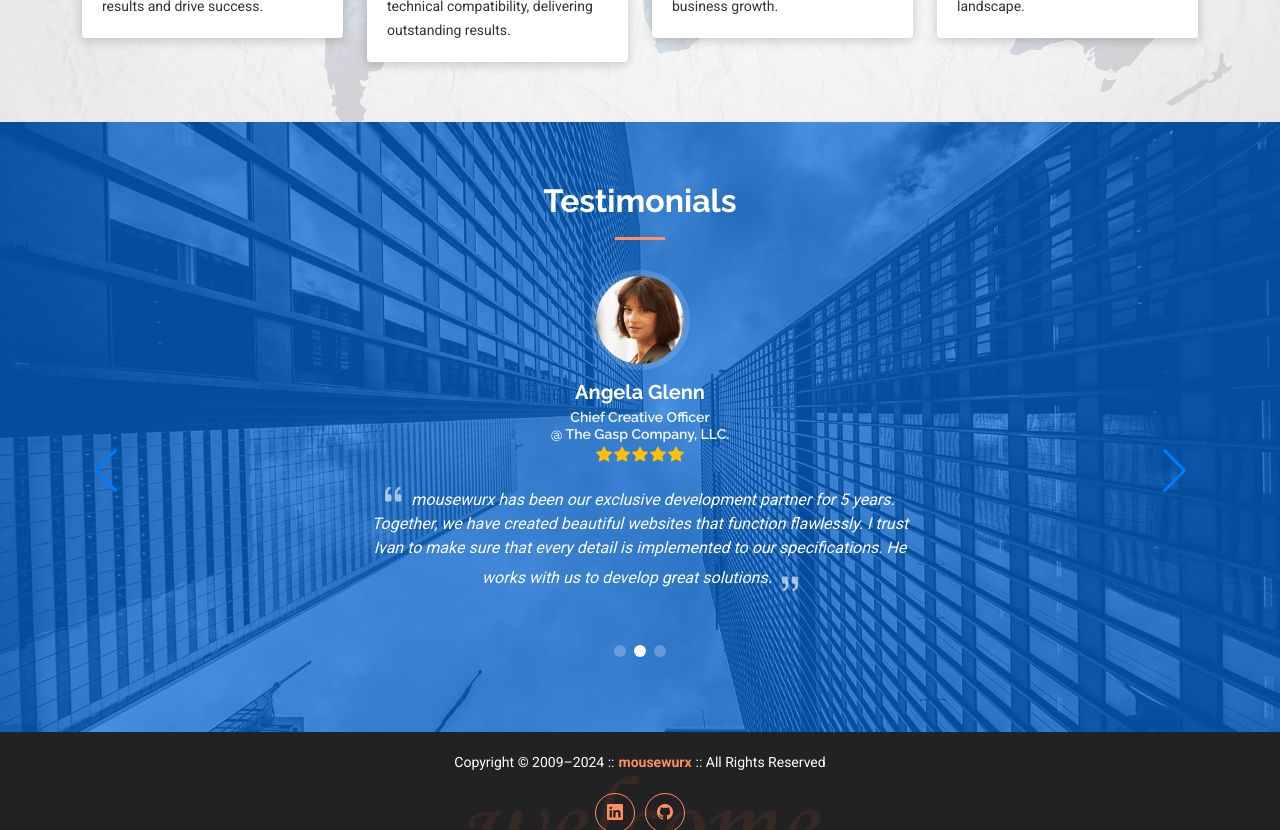
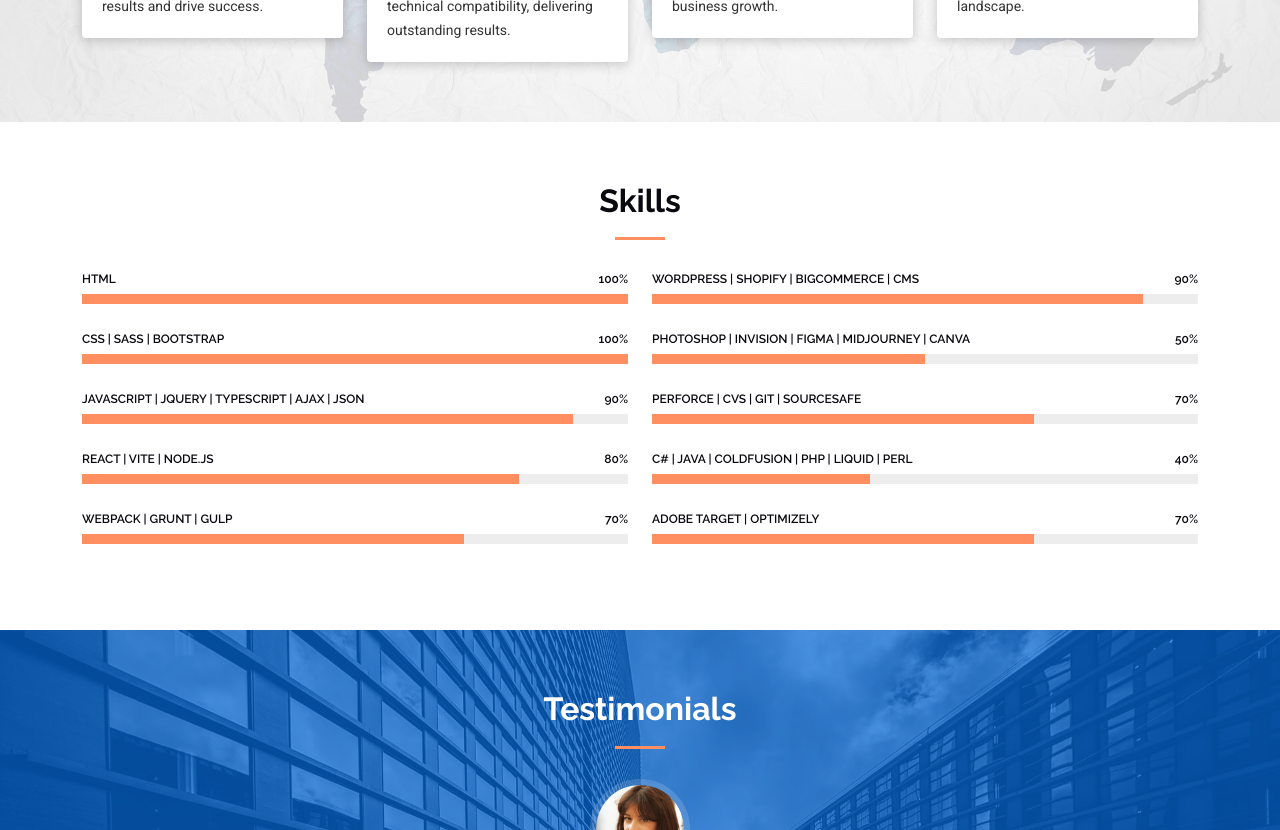
Before and after one commit to squnx/mousewurx.com-phase-4, a React (Vite) app: page /about in a window 1280 px wide. Shown: the part 640-1470 px from the top of the page. Built offline with nearby package versions, Linux system fonts and the light colour scheme; the HTML template or start-up script is replaced by a standard one.

Commit message:
added Skills section on About page

```diff
--- a/src/pages/About.jsx
+++ b/src/pages/About.jsx
@@ -54,6 +54,82 @@
           </div>
         </div>
       </section>
+
+      {/* Skills Section */}
+      <section id="skills" className="skills section">
+        <div className="container section-title" data-aos="fade-up">
+          <h2 className="mb-0">Skills</h2>
+        </div>
+        <div className="container" data-aos="fade-up" data-aos-delay="100">
+          <div className="row skills-content skills-animation">
+            <div className="col-lg-6">
+              <div className="progress">
+                <span className="skill"><span>HTML</span> <i className="val">100%</i></span>
+                <div className="progress-bar-wrap">
+                  <div className="progress-bar" role="progressbar" aria-valuenow="100" aria-valuemin="0" aria-valuemax="100"></div>
+                </div>
+              </div>
+              <div className="progress">
+                <span className="skill"><span>CSS | SASS | Bootstrap</span> <i className="val">100%</i></span>
+                <div className="progress-bar-wrap">
+                  <div className="progress-bar" role="progressbar" aria-valuenow="100" aria-valuemin="0" aria-valuemax="100"></div>
+                </div>
+              </div>
+              <div className="progress">
+                <span className="skill"><span>JavaScript | jQuery | Typescript | AJAX | JSON</span> <i className="val">90%</i></span>
+                <div className="progress-bar-wrap">
+                  <div className="progress-bar" role="progressbar" aria-valuenow="90" aria-valuemin="0" aria-valuemax="100"></div>
+                </div>
+              </div>
+              <div className="progress">
+                <span className="skill"><span>React | Vite | Node.js</span> <i className="val">80%</i></span>
+                <div className="progress-bar-wrap">
+                  <div className="progress-bar" role="progressbar" aria-valuenow="80" aria-valuemin="0" aria-valuemax="100"></div>
+                </div>
+              </div>
+              <div className="progress">
+                <span className="skill"><span>Webpack | Grunt | Gulp</span> <i className="val">70%</i></span>
+                <div className="progress-bar-wrap">
+                  <div className="progress-bar" role="progressbar" aria-valuenow="70" aria-valuemin="0" aria-valuemax="100"></div>
+                </div>
+              </div>
+            </div>
+            <div className="col-lg-6">
+              <div className="progress">
+                <span className="skill"><span>WordPress | Shopify | BigCommerce | CMS</span> <i className="val">90%</i></span>
+                <div className="progress-bar-wrap">
+                  <div className="progress-bar" role="progressbar" aria-valuenow="90" aria-valuemin="0" aria-valuemax="100"></div>
+                </div>
+              </div>
+              <div className="progress">
+                <span className="skill"><span>Photoshop | InVision | Figma | Midjourney | Canva</span> <i className="val">50%</i></span>
+                <div className="progress-bar-wrap">
+                  <div className="progress-bar" role="progressbar" aria-valuenow="50" aria-valuemin="0" aria-valuemax="100"></div>
+                </div>
+              </div>
+              <div className="progress">
+                <span className="skill"><span>Perforce | CVS | Git | SourceSafe</span> <i className="val">70%</i></span>
+                <div className="progress-bar-wrap">
+                  <div className="progress-bar" role="progressbar" aria-valuenow="70" aria-valuemin="0" aria-valuemax="100"></div>
+                </div>
+              </div>
+              <div className="progress">
+                <span className="skill"><span>C# | Java | ColdFusion | PHP | Liquid | Perl</span> <i className="val">40%</i></span>
+                <div className="progress-bar-wrap">
+                  <div className="progress-bar" role="progressbar" aria-valuenow="40" aria-valuemin="0" aria-valuemax="100"></div>
+                </div>
+              </div>
+              <div className="progress">
+                <span className="skill"><span>Adobe Target | Optimizely</span> <i className="val">70%</i></span>
+                <div className="progress-bar-wrap">
+                  <div className="progress-bar" role="progressbar" aria-valuenow="70" aria-valuemin="0" aria-valuemax="100"></div>
+                </div>
+              </div>
+            </div>
+          </div>
+        </div>
+      </section>
+
       {/* Testimonials Section */}
       <section id="testimonials" className="testimonials section">
         <img src="/assets/images/testimonials-bg.jpg" className="testimonials-bg" alt="" />
--- a/src/scss/main.scss
+++ b/src/scss/main.scss
@@ -795,6 +795,45 @@
 }
 
 /*--------------------------------------------------------------
+# Skills Section
+--------------------------------------------------------------*/
+.skills {
+  .progress {
+    height: 60px;
+    display: block;
+    background: none;
+    border-radius: 0;
+
+    .skill {
+      color: var(--heading-color);
+      padding: 0;
+      margin: 0 0 6px 0;
+      text-transform: uppercase;
+      display: block;
+      font-weight: 600;
+      font-family: var(--heading-font);
+
+      .val {
+        float: right;
+        font-style: normal;
+      }
+    }
+  }
+
+  .progress-bar-wrap {
+    background: color-mix(in srgb, var(--default-color), transparent 90%);
+    height: 10px;
+  }
+
+  .progress-bar {
+    width: 1px;
+    height: 10px;
+    transition: 0.9s;
+    background-color: var(--accent-color);
+  }
+}
+
+/*--------------------------------------------------------------
 # Testimonials Section
 --------------------------------------------------------------*/
 .testimonials {
```
